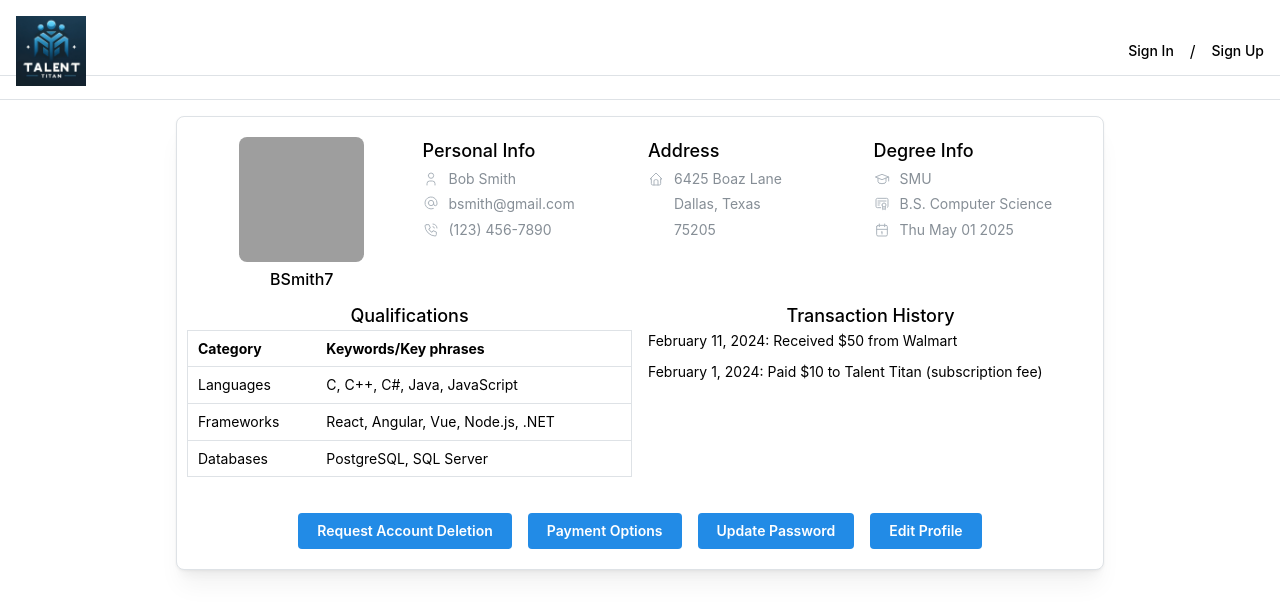
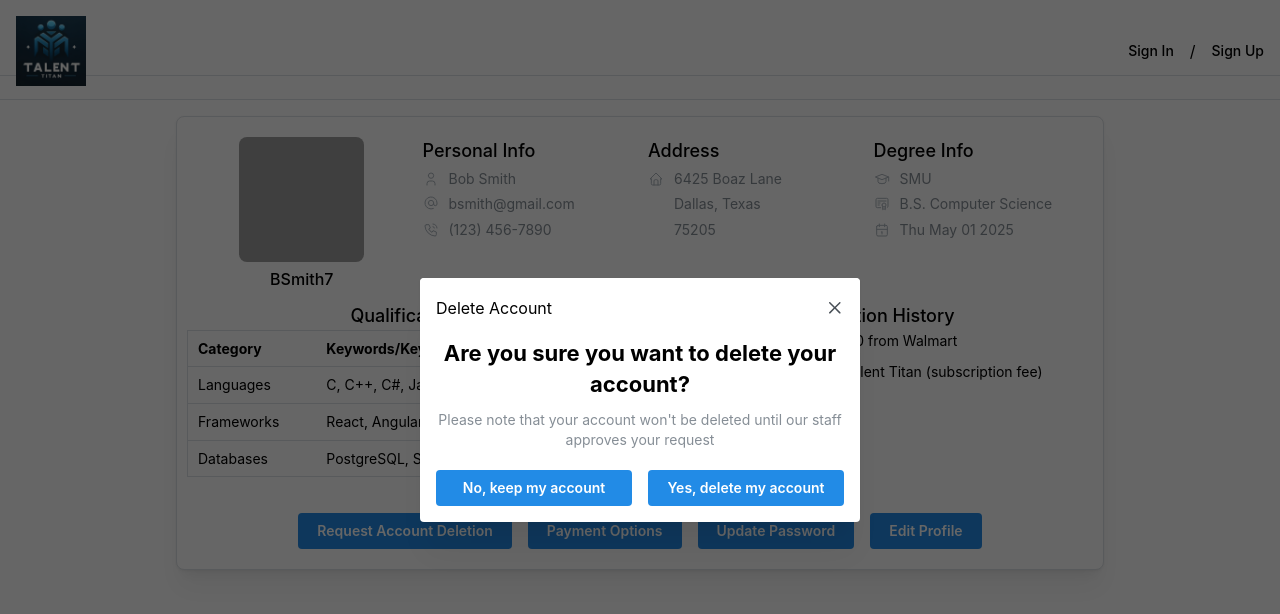
Before and after one commit to Mikecamdo/TalentTitan, a React (Create React App) app in the folder frontend/: page /profile in a window 1280 px wide. Both pictures are taken after a click on the button "Request Account Deletion". Shown: the top 614 px of the page. Built offline with nearby package versions, Linux system fonts and the light colour scheme; grey boxes are pictures that could not be loaded; a small style sheet from the web is missing.

Commit message:
Request Account Deletion Modal
Added a modal to request that the user's profile be deleted

```diff
--- a/frontend/src/pages/ProfilePage.tsx
+++ b/frontend/src/pages/ProfilePage.tsx
@@ -10,6 +10,7 @@ import {
   TextInput,
   CloseButton,
   Modal,
+  Title,
 } from "@mantine/core";
 import { DateInput } from "@mantine/dates";
 import { useDisclosure } from "@mantine/hooks";
@@ -68,8 +69,10 @@ export const ProfilePage = () => {
   });
 
   const [cursorPosition, setCursorPosition] = useState(0);
-  const [opened, { open, close }] = useDisclosure(false);
   const inputRef = useRef<any>(null);
+
+  const [updatePasswordOpened, handlePasswordOpened] = useDisclosure(false);
+  const [requestDeletionOpened, handleDeletionOpened] = useDisclosure(false);
 
   const [disableButton, setDisableButton] = useState(true);
   const [oldPassword, setOldPassword] = useState("");
@@ -218,7 +221,10 @@ export const ProfilePage = () => {
 
   const updatePassword = () => {
     // Call backend and update password
-    close();
+    handlePasswordOpened.close();
+    setOldPassword("");
+    setNewPassword("");
+    setConfirmPassword("");
   };
 
   if (!professional) {
@@ -607,9 +613,13 @@ export const ProfilePage = () => {
             </Group>
           ) : (
             <Group justify="center" mt="md">
-              <Button>Request Account Deletion</Button>
+              <Button onClick={handleDeletionOpened.open}>
+                Request Account Deletion
+              </Button>
               <Button>Payment Options</Button>
-              <Button onClick={open}>Update Password</Button>
+              <Button onClick={handlePasswordOpened.open}>
+                Update Password
+              </Button>
               <Button
                 onClick={() => {
                   setEditProfile(true);
@@ -621,7 +631,13 @@ export const ProfilePage = () => {
           )}
         </Card>
       </Container>
-      <Modal opened={opened} onClose={close} title="Update Password" centered>
+
+      <Modal
+        opened={updatePasswordOpened}
+        onClose={handlePasswordOpened.close}
+        title="Update Password"
+        centered
+      >
         <TextInput
           required
           type="password"
@@ -669,6 +685,46 @@ export const ProfilePage = () => {
           Update password
         </Button>
       </Modal>
+
+      <Modal
+        opened={requestDeletionOpened}
+        onClose={handleDeletionOpened.close}
+        title="Delete Account"
+        centered
+      >
+        <Title order={3} className={classes.name} ta="center">
+          Are you sure you want to delete your account?
+        </Title>
+
+        <Text c="dimmed" size="sm" ta="center" mt="xs">
+          Please note that your account won't be deleted until our staff
+          approves your request
+        </Text>
+
+        <Grid mt="lg">
+          <Grid.Col span={6}>
+            <Button
+              fullWidth
+              onClick={() => {
+                handleDeletionOpened.close();
+              }}
+            >
+              No, keep my account
+            </Button>
+          </Grid.Col>
+          <Grid.Col span={6}>
+            <Button
+              fullWidth
+              onClick={() => {
+                //request to delete account in backend
+                handleDeletionOpened.close();
+              }}
+            >
+              Yes, delete my account
+            </Button>
+          </Grid.Col>
+        </Grid>
+      </Modal>
     </>
   );
 };
```
